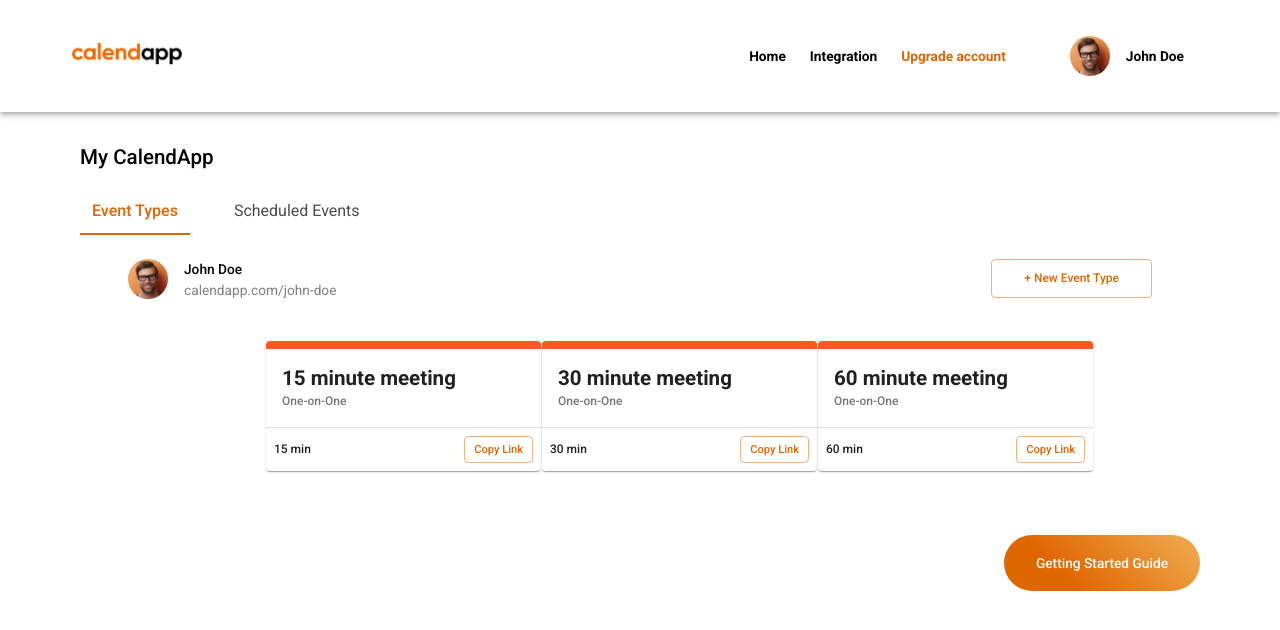
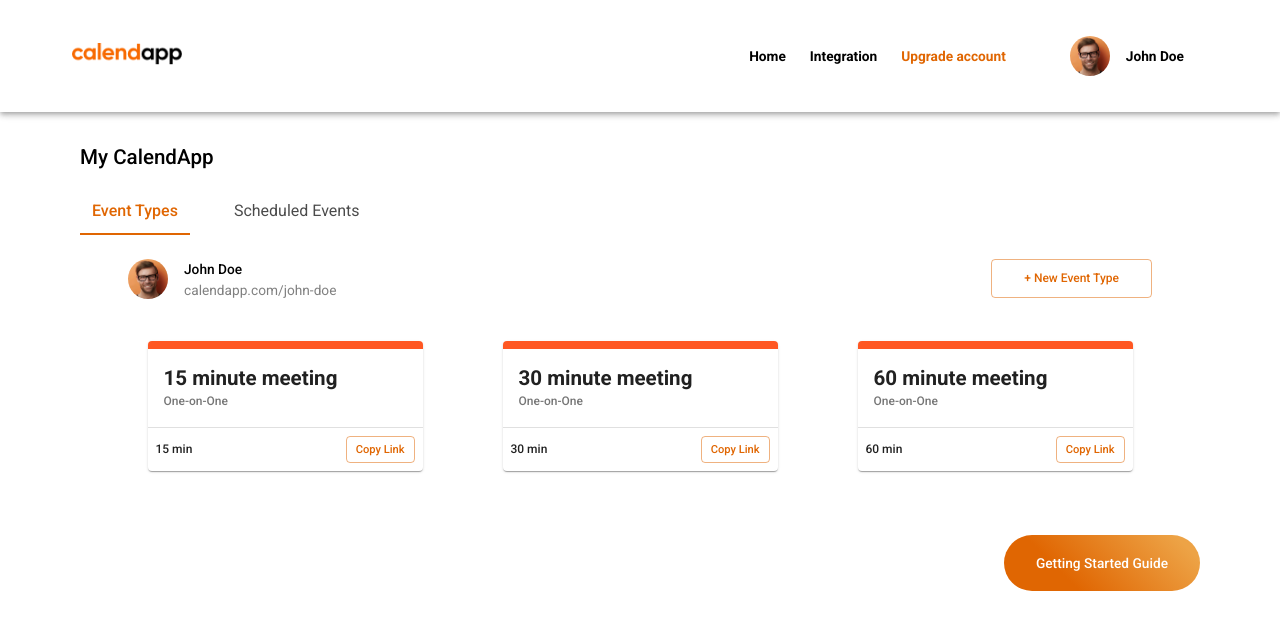
Before and after one commit to hatchways/team-yugioh, a React (Create React App) app in the folder client/: page /home in a window 1280 px wide. Shown: the top 630 px of the page. Built offline with nearby package versions, Linux system fonts and the light colour scheme; no server answers.

Commit message:
fixed grid spacing

```diff
--- a/client/src/components/UserEvents/EventGrid.js
+++ b/client/src/components/UserEvents/EventGrid.js
@@ -24,8 +24,8 @@ export default function EventGrid({ userEvents }) {
         <div className={classes.root}>
             <Grid container spacing={10} justify="center">
                 {userEvents.map((time) => (
-                    <Grid item xs={3}>
-                        <EventCard time={time} />
+                    <Grid item>
+                        <EventCard time={time} key={time} />
                     </Grid>
                 ))}
             </Grid>
```
